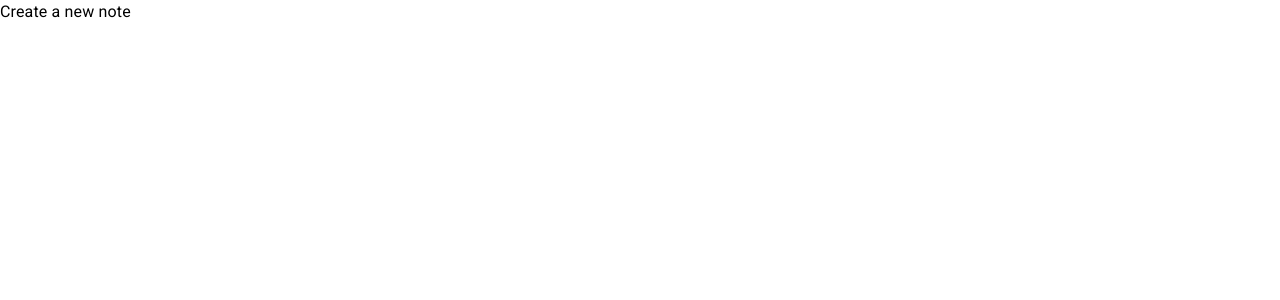
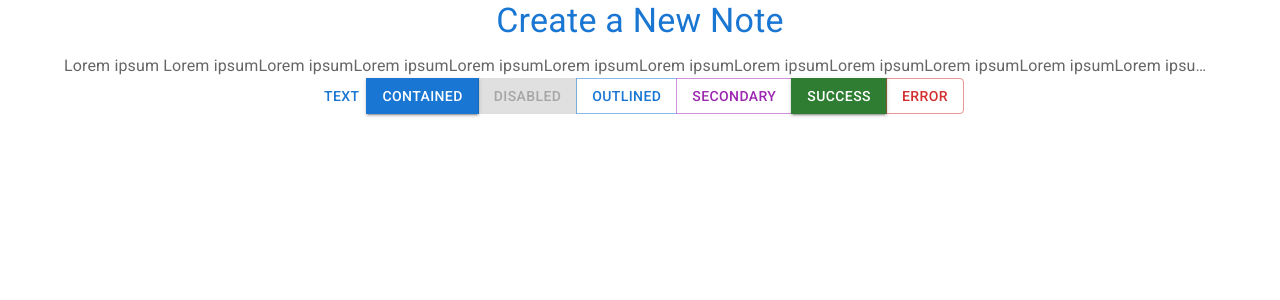
Before and after one commit to YuliaDobrova/material-ui-tutorial, a React (Create React App) app: page /create in a window 1280 px wide. Shown: the top 300 px of the page. Built offline with nearby package versions, Linux system fonts and the light colour scheme.

Commit message:
typography and buttons added

```diff
--- a/src/components/AppRouter.jsx
+++ b/src/components/AppRouter.jsx
@@ -14,7 +14,7 @@ const AppRouter = () => {
             key={route.name}
           />
         ))}
-        <Redirect to="/notes" />
+        <Redirect to="/create" />
       </Switch>
     </Suspense>
   );
--- a/src/pages/CreatePage.js
+++ b/src/pages/CreatePage.js
@@ -1,11 +1,41 @@
 import React from "react";
-import { Typography } from "@mui/material";
+import { Button, ButtonGroup, Container, Typography } from "@mui/material";
 
 const CreatePage = () => {
   return (
-    <div>
-      <Typography>Create a new note</Typography>
-    </div>
+    <Container>
+      <Typography
+        variant="h4"
+        component="h2"
+        color="primary"
+        // color="secondary"
+        // color="error"
+        align="center"
+        gutterBottom
+      >
+        Create a New Note
+      </Typography>
+      <Typography color="textSecondary" noWrap>
+        Lorem ipsum Lorem ipsumLorem ipsumLorem ipsumLorem ipsumLorem ipsumLorem
+        ipsumLorem ipsumLorem ipsumLorem ipsumLorem ipsumLorem ipsumLorem
+        ipsumLorem ipsumLorem ipsumLorem ipsumLorem ipsumLorem ipsumLorem ipsum
+      </Typography>
+      <ButtonGroup sx={{ display: "flex", justifyContent: "center" }}>
+        <Button variant="text">Text</Button>
+        <Button variant="contained">Contained</Button>
+        <Button variant="contained" disabled>
+          Disabled
+        </Button>
+        <Button variant="outlined">Outlined</Button>
+        <Button color="secondary">Secondary</Button>
+        <Button variant="contained" color="success">
+          Success
+        </Button>
+        <Button variant="outlined" color="error">
+          Error
+        </Button>
+      </ButtonGroup>
+    </Container>
   );
 };
 
```
